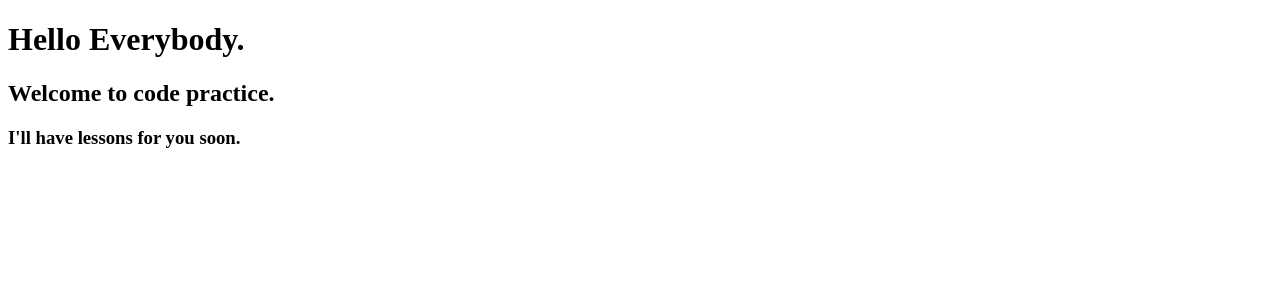
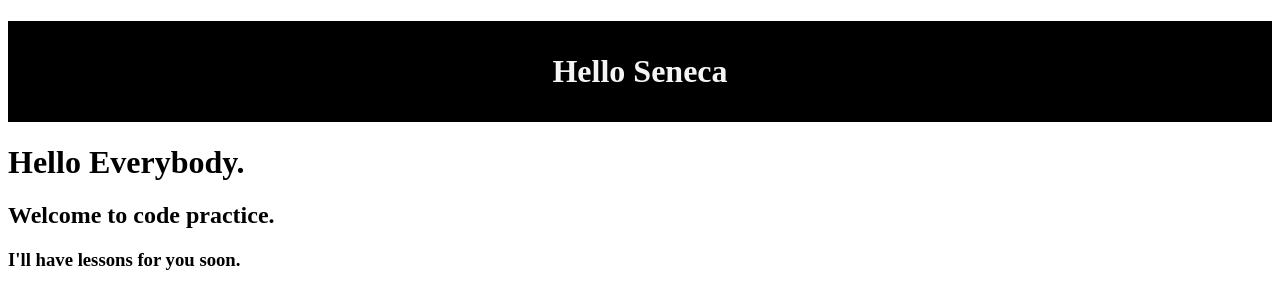
Before and after one commit to Semi-LegitStudios/LearningFiles, a plain HTML site: page index.html in a window 1280 px wide. Drawn offline with Linux system fonts and the light colour scheme.

Commit message:
Updated index.html and stylesheet.css
Added header and header styling.

```diff
--- a/index.html
+++ b/index.html
@@ -7,6 +7,12 @@
     <link rel="stylesheet" href="stylesheet.css"> </head>
 
 <body>
+    <div class="row">
+        <div class="col-12">
+            <header>
+                <h1 class="firstHeader">Hello Seneca</h1></header>
+        </div>
+    </div>
     <h1>Hello Everybody.</h1>
     <h2>Welcome to code practice.</h2>
     <h3>I'll have lessons for you soon.</h3> </body>
--- a/stylesheet.css
+++ b/stylesheet.css
@@ -1,3 +1,9 @@
 * {
     box-sizing: border-box;
 }
+.firstHeader {
+    background-color: black;
+    color: whitesmoke;
+    padding: 1em;
+    text-align: center;
+}
```
